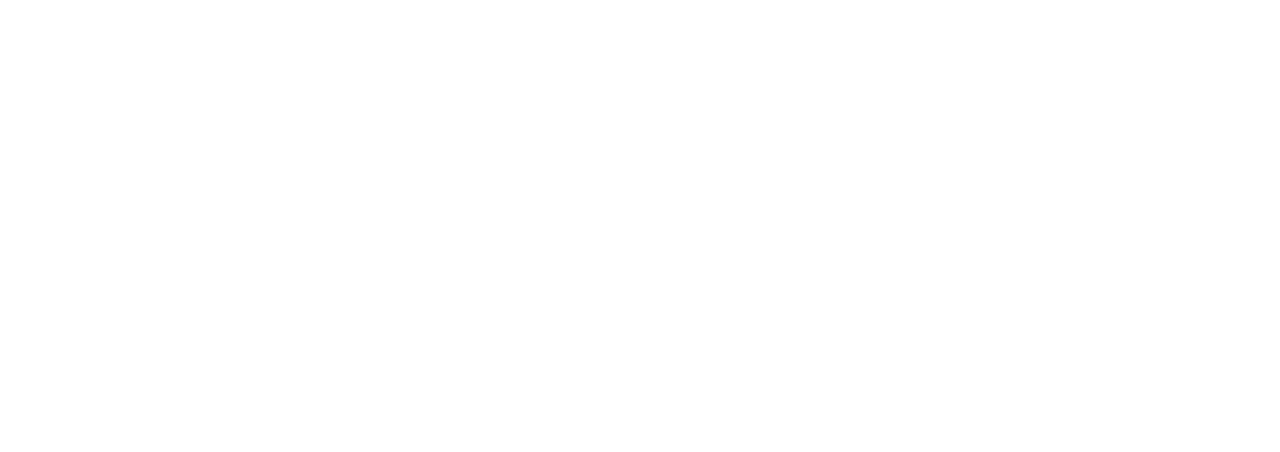
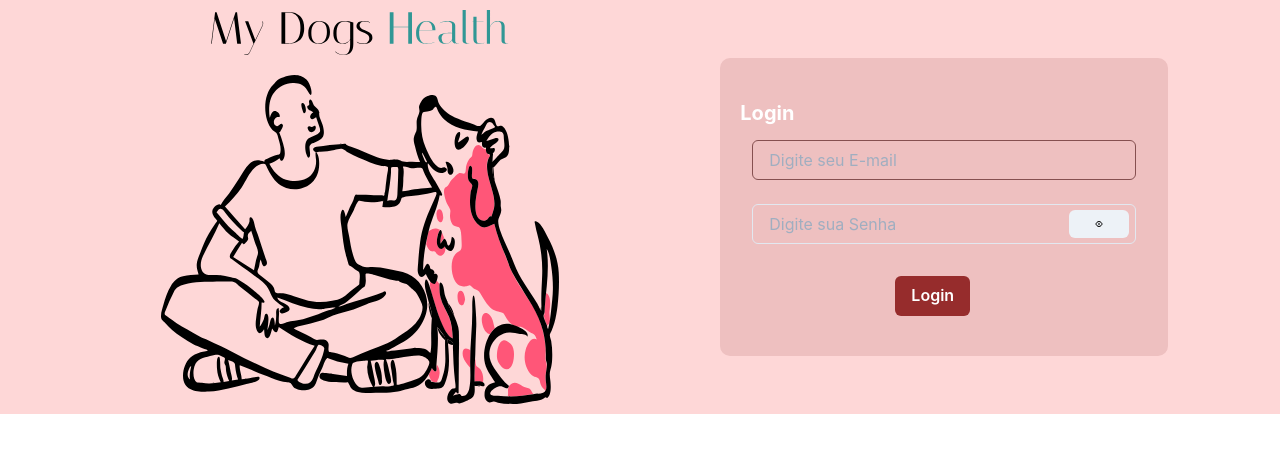
Before and after one commit to fferreiracanedo/my-dogs-health, a React (Create React App) app in the folder mydogshealth/: page /login in a window 1280 px wide. Shown: the top 452 px of the page. Built offline with nearby package versions, Linux system fonts and the light colour scheme.

Commit message:
feat: criação do formulario

```diff
--- a/mydogshealth/src/App.js
+++ b/mydogshealth/src/App.js
@@ -2,8 +2,7 @@
 import { ChakraProvider, Flex } from '@chakra-ui/react';
 import theme from '../src/theme/index';
 import Routes from './routes';
-import Contato from './components/Contatos';
-import DashBoard from './components/Contatos';
+// import DashBoard from './components/Contatos';
 import Footer from './components/Footer';
 
 function App() {
--- a/mydogshealth/src/components/Footer/index.jsx
+++ b/mydogshealth/src/components/Footer/index.jsx
@@ -1,5 +1,5 @@
 import { Box, Flex, Image, Text } from '@chakra-ui/react';
-import imgFooter from '../../Footer.svg';
+import imgFooter from '../../assets/image/Footer.svg';
 
 import Greeting from '../greeting';
 
--- /dev/null
+++ b/mydogshealth/src/components/Login/index.jsx
@@ -0,0 +1,101 @@
+import {
+  Box,
+  Button,
+  Flex,
+  FormControl,
+  FormErrorIcon,
+  FormErrorMessage,
+  Input,
+  InputGroup,
+  InputRightElement,
+  Text,
+} from '@chakra-ui/react';
+import * as yup from 'yup';
+import { useForm } from 'react-hook-form';
+import { yupResolver } from '@hookform/resolvers/yup';
+import { useState } from 'react';
+import { GrFormView, GrFormViewHide } from 'react-icons/gr';
+
+const Login = () => {
+  const [show, setShow] = useState(false);
+
+  const handleClick = () => {
+    setShow(!show);
+  };
+
+  const loginSchema = yup.object().shape({
+    email: yup.string().required('Email Obrigatório').email('Email Inválido'),
+    password: yup.string().required('Senha Obrigatória'),
+  });
+  const {
+    register,
+    handleSubmit,
+    formState: { errors },
+  } = useForm({
+    resolver: yupResolver(loginSchema),
+  });
+
+  const onSubmitFunction = data => console.log(data);
+
+  return (
+    <Flex w="100%">
+      <Box w="100%" bgColor="#EEC0C0" padding="20px" borderRadius="10px">
+        <Text fontWeight="bold" fontSize="20px" color="white" marginTop="20px">
+          Login
+        </Text>
+        <form onSubmit={handleSubmit(onSubmitFunction)}>
+          <FormControl padding="12px" isInvalid={errors.email}>
+            <Input
+              borderColor="#855050"
+              width="30vw"
+              placeholder="Digite seu E-mail"
+              {...register('email')}
+            />
+            <FormErrorMessage>
+              <FormErrorIcon />
+              {errors.email && errors.email.message}
+            </FormErrorMessage>
+          </FormControl>
+
+          <FormControl padding="12px" isInvalid={errors.password}>
+            <InputGroup size="md">
+              <Input
+                pr="4.5rem"
+                type={show ? 'text' : 'password'}
+                placeholder="Digite sua Senha"
+                {...register('password')}
+              />
+              <InputRightElement width="4.5rem">
+                <Button
+                  marginRight="5%"
+                  h="1.75rem"
+                  fontSize="12px"
+                  size="lg"
+                  onClick={handleClick}
+                >
+                  {show ? <GrFormViewHide /> : <GrFormView />}
+                </Button>
+              </InputRightElement>
+            </InputGroup>
+            <FormErrorMessage>
+              <FormErrorIcon />
+              {errors.password && errors.password.message}
+            </FormErrorMessage>
+          </FormControl>
+          <Button
+            marginTop="20px"
+            marginLeft="38%"
+            type="submit"
+            colorScheme="#2c2121"
+            color="white"
+            bgColor="#962C2C"
+            marginBottom="20px"
+          >
+            Login
+          </Button>
+        </form>
+      </Box>
+    </Flex>
+  );
+};
+export default Login;
--- /dev/null
+++ b/mydogshealth/src/pages/LoginPage/index.jsx
@@ -0,0 +1,29 @@
+import loginLogo from '../../assets/image/LoginLogo.svg';
+import Logo from '../../assets/image/logo.svg';
+import { Box, Flex, Image } from '@chakra-ui/react';
+import Login from '../../components/Login';
+
+const LoginPage = () => {
+  return (
+    <Flex alignItems="center" w="100%" justifyContent="space-evenly">
+      <Box display="flex" flexDirection="column" alignItems="center">
+        <Image
+          m="2%"
+          w="60%"
+          src={Logo}
+          alt="Imagem do logo da MyDogsHealth, MyDogs está em preto e a texto Health em verde"
+        />
+        <Image
+          width="80%"
+          m="2%"
+          src={loginLogo}
+          alt="Uma imagem para o login, um rapaz sentado fazendo carinho em seu cachorro"
+        />
+      </Box>
+      <Box bgColor="">
+        <Login />
+      </Box>
+    </Flex>
+  );
+};
+export default LoginPage;
--- a/mydogshealth/src/pages/RegisterPage/index.jsx
+++ b/mydogshealth/src/pages/RegisterPage/index.jsx
@@ -9,7 +9,7 @@
 const RegisterPage = () => {
   return (
     <Flex flexDir="row">
-      <Box marginTop="10px" marginRight="1%">
+      <Box marginTop="10px" marginRight="1%" >
         <Image
           src={Logo}
           alt="Imagem do logo da MyDogsHealth, MyDogs está em preto e a texto Health em verde"
--- a/mydogshealth/src/routes/index.js
+++ b/mydogshealth/src/routes/index.js
@@ -1,5 +1,6 @@
 import { Route, Switch } from 'react-router-dom';
 import LandingPage from '../pages/LandingPage';
+import LoginPage from '../pages/LoginPage';
 import RegisterPage from '../pages/RegisterPage';
 
 const Routes = () => {
@@ -11,6 +12,9 @@
       <Route path="/register">
         <RegisterPage />
       </Route>
+      <Route path="/login">
+        <LoginPage />
+      </Route>
     </Switch>
   );
 };
```
Also changed, not shown: mydogshealth/src/assets/image/Footer.svg (renamed from mydogshealth/src/Footer.svg), mydogshealth/src/assets/image/LoginLogo.svg (added), mydogshealth/src/components/DashBoard/index.jsx (renamed from mydogshealth/src/components/Contatos/index.jsx).
